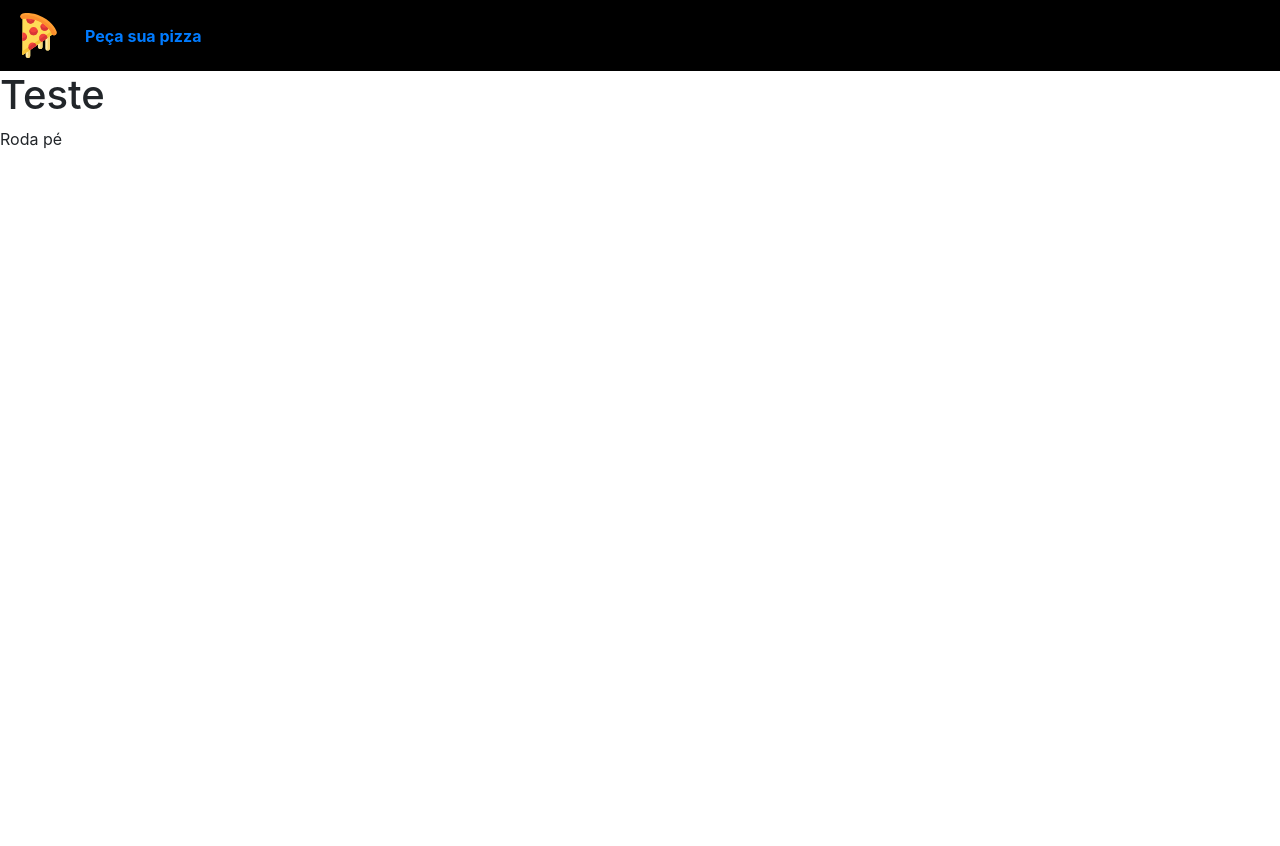
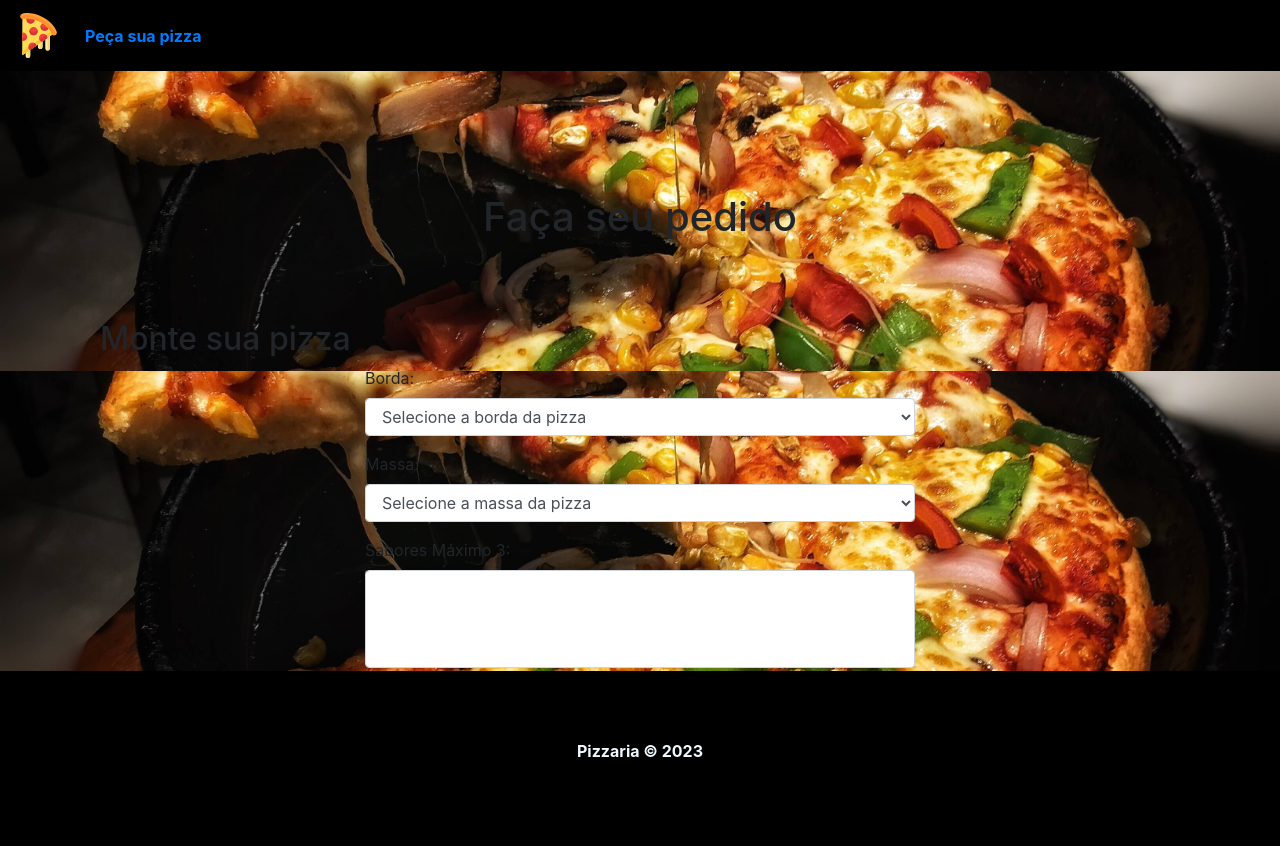
Before and after one commit to walefsousa/Projeto_pizzaria, a PHP site: page / in a window 1280 px wide. Before the commit the page ends 149 px from the top, so only its background shows below. Run offline with PHP 8.4, Linux system fonts and the light colour scheme; lists and menus that the app fills with data are empty.

Commit message:
Atualização dos arquivos

```diff
--- a/css/style.css
+++ b/css/style.css
@@ -17,3 +17,75 @@ html, body {
 .navbar.avbar-expand-lg {
     color: white;
 }
+
+
+/* home */
+
+#main-banner {
+    background-image: url(../img/pizza-banner.jpg);
+    height: 300px;
+    background-position: center;
+    background-size: cover;
+    width: 100%;
+    background-position-y: -300px;
+    display: flex;
+    align-items: center;
+    justify-content: center;
+}
+
+#main-bannrer h1 {
+    color: aliceblue;
+    background-color: black;
+    text-align: center;
+    padding: 30px;
+    text-transform: uppercase;
+    width: 500px;
+    font-size: 50px;
+}
+
+#main-container h2 {
+
+    margin-bottom: 30px;
+}
+#main-container {
+
+    margin-bottom: 100px;
+    padding: 50px 0;
+    text-align:  center;
+    min-height: 50%;
+}
+
+.row {
+    margin: 0;
+}
+
+#pizza-form {
+
+    max-width: 550px;
+    margin: 0 auto;
+    text-align: left;
+}
+
+#pizzza-form label {
+
+    font-weight: bold;
+}
+
+.btn.btn-primary {
+    background-color: black;
+    border-color: black;
+}
+/* footer*/
+
+footer {
+
+    position: relative;
+    width: 100%;
+    height: 175px;
+    background-color: black;
+    color: aliceblue;
+    display: flex;
+    align-items: center;
+    justify-content: center;
+    font-weight: bold;
+}
--- a/index.php
+++ b/index.php
@@ -1,8 +1,45 @@
 <?php
-    include_once('templates/header.php');
+include_once('templates/header.php');
 ?>
-    <h1>Teste</h1>
+<div id="main-banner">
+    <h1>Faça seu pedido</h1>
+</div>
+
+<div id="main-banner">
+    <div class="container">
+        <div class="rowns">
+            <div class="col-md-12">
+                <h2>Monte sua pizza</h2>
+                <form action="process/pizza.php" method="POST" id="pizza-form">
+                    <div class="form-group">
+                        <label for="borda">Borda:</label>
+                        <select name="borda" id="borda" class="form-control">
+                            <option value="">Selecione a borda da pizza</option>
+                        </select>
+                    </div>
+                    <div class="form-group">
+                        <label for="massa">Massa:</label>
+                        <select name="massa" id="massa" class="form-control">
+                            <option value="">Selecione a massa da pizza</option>
+                        </select>
+                    </div>
+                    <div class="form-group">
+                        <label for="sabores">Sabores Máximo 3:</label>
+                        <select multiple name="sabores[]" id="sabores" class="form-control">
+
+                        </select>
+                    </div>
+                    <form class="form-group">
+                        <input type="submit" class="btn - btn-primary" value="fazer pedido">
+                    </form>
+
+                </form>
+            </div>
+        </div>
+    </div>
+</div>
+
 
 <?php
-    include_once('templates/footer.php');
+include_once('templates/footer.php');
 ?>
--- a/templates/footer.php
+++ b/templates/footer.php
@@ -1,5 +1,5 @@
 <footer>
-        <p>Roda pé</p>
+        <p>Pizzaria &copy; 2023</p>
 
     </footer>
     <!-- Bootstrap JS -->
```
